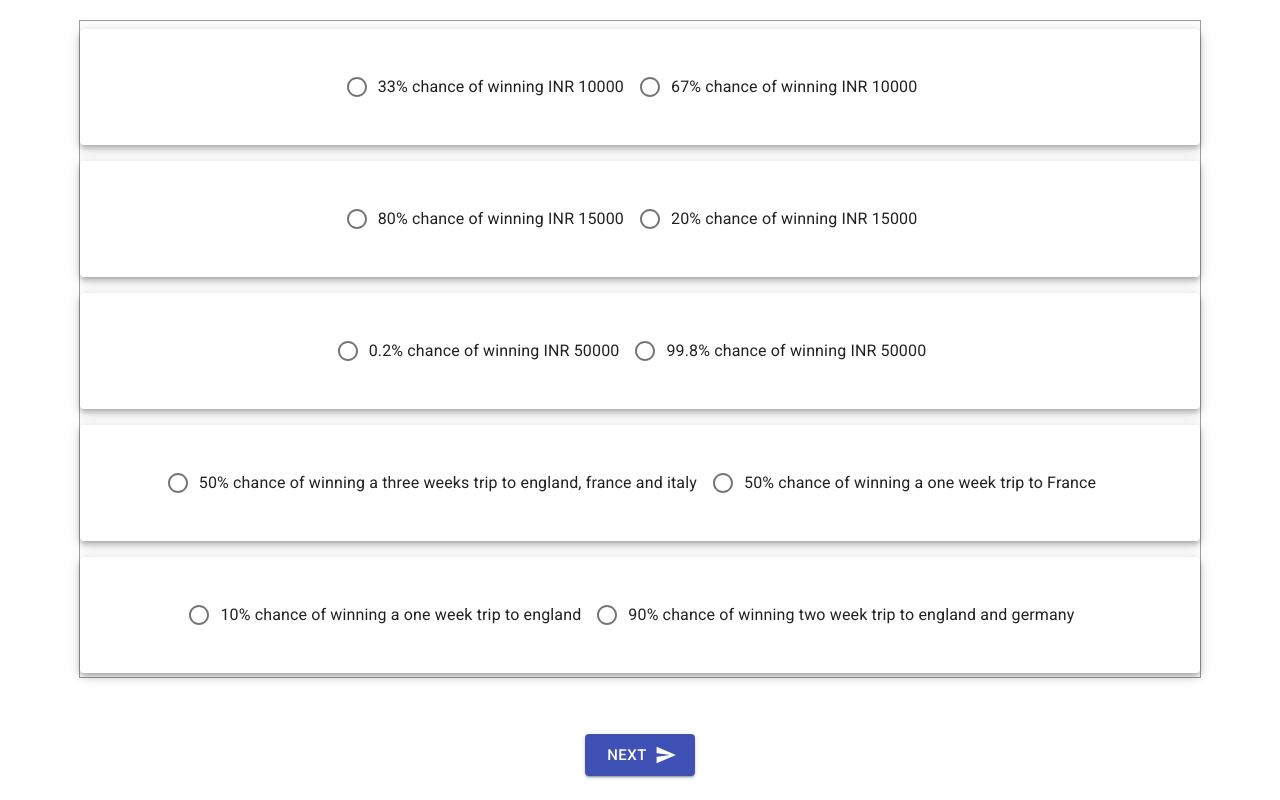
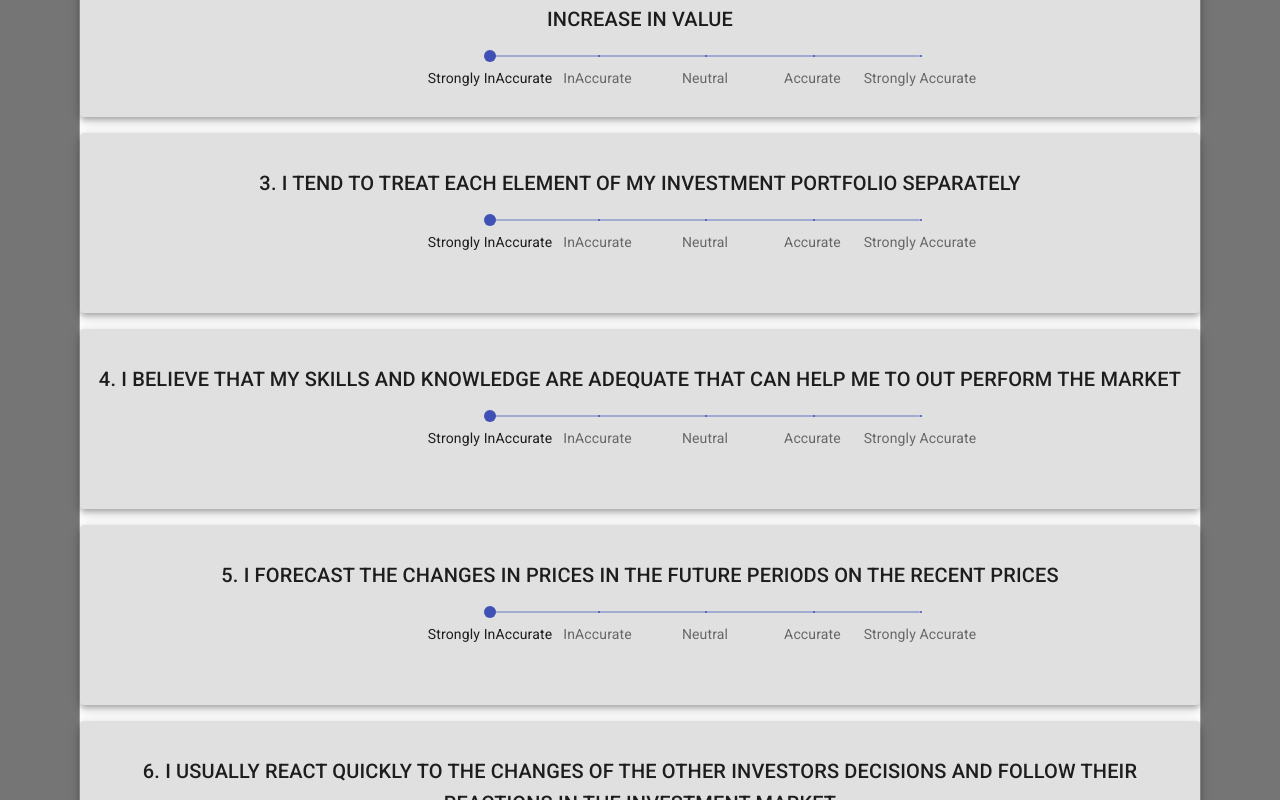
Before and after one commit to Santosh-Balaaji/Personal-Analaysis, a React (Create React App) app: page / in a window 1280 px wide. Shown: the part 380-1180 px from the top of the page. Built offline with nearby package versions, Linux system fonts and the light colour scheme.

Commit message:
dection3 done

```diff
--- a/src/App.js
+++ b/src/App.js
@@ -9,7 +9,7 @@ class App extends React.Component
   render(){
     return (
       <div className="App">
-        <Section2 />
+        <Section3 />
       </div>
     );
   }
--- a/src/Components/AppBar.js
+++ b/src/Components/AppBar.js
@@ -7,6 +7,8 @@ import Typography from '@material-ui/core/Typography';
 const useStyles = makeStyles(theme => ({
   root: {
     flexGrow: 1,
+    backgroundColor: '#232222'
+
   },
   menuButton: {
     marginRight: theme.spacing(2),
@@ -18,10 +20,9 @@ const useStyles = makeStyles(theme => ({
 
 export default function ButtonAppBar(props) {
   const classes = useStyles();
-
   return (
-    <div className={classes.root}>
-      <AppBar position="static">
+    <div >
+      <AppBar position="static" style={{background: '#1f1e1e'}}>
         <Toolbar>
 
           <Typography variant="h6" className={classes.title}>
--- a/src/Components/Description.js
+++ b/src/Components/Description.js
@@ -10,6 +10,7 @@ const useStyles = makeStyles(theme => ({
       margin: theme.spacing(3),
       width: '150rem',
       height: '15rem',
+    backgroundColor: '#e0e0e0',
     },
   },
   typo:{
--- a/src/Components/NextButton.js
+++ b/src/Components/NextButton.js
@@ -14,9 +14,10 @@ export default function NextButton(){
     return(
         <Button
         variant="contained"
-        color="primary"
+        color="secondary"
         size="large"
         className={classes.button}
+        style={{backgroundColor:"#1f1e1e"}}
         endIcon={<Icon>send</Icon>}
       >
         Next
--- a/src/Components/Radio.js
+++ b/src/Components/Radio.js
@@ -16,6 +16,7 @@ const useStyles = makeStyles(theme => ({
       width:'69rem',
       padding: '10px 10px',
       margin: `${theme.spacing(1)}px auto`,
+    backgroundColor: '#e0e0e0',
   },
   RadioButton:{
 
@@ -35,13 +36,14 @@ export default function RadioButtonsGroup(props) {
   const classes = useStyles();
   const [value, setValue] = React.useState("");
 
-  const handleChange = event => {
+  const handleChange = (event,value) => {
     setValue(event.target.value);
+    props.onChange(event,value);
   };
 
 
   return (
-<Paper elevation={5} className={classes.paper} >
+<Paper elevation={15} className={classes.paper} >
 <Grid container wrap="nowrap" spacing={2}>
   <Grid item xs >
   <div className={classes.margin} />
@@ -54,7 +56,7 @@ export default function RadioButtonsGroup(props) {
             aria-label="gender"
             name="gender1"
             value={value}
-            onChange={handleChange}
+            onChange={(event,value)=>handleChange(event,value)}
           >
         <Grid container justify="center" spacing={1}>
         <FormGroup row>
--- a/src/Components/Sliders.js
+++ b/src/Components/Sliders.js
@@ -11,6 +11,8 @@ const useStyles = makeStyles(theme => ({
         width:'69rem',
         padding: '10px 10px',
         margin: `${theme.spacing(1)}px auto`,
+      backgroundColor: '#e0e0e0',
+
     },
     margin: {
         height: theme.spacing(3),
@@ -24,7 +26,9 @@ const useStyles = makeStyles(theme => ({
   }));
 
 
-  function valuetext(value) {
+
+
+    function valuetext(value) {
     return `${value}`;
   }
 
--- a/src/Sections/Section2.js
+++ b/src/Sections/Section2.js
@@ -1,37 +1,71 @@
 import React from 'react';
-import {Grid,Box,Paper} from '@material-ui/core';
-import Sliders from '../Components/Sliders';
+import {Grid,Box} from '@material-ui/core';
 import NextButton from '../Components/NextButton';
 import ButtonAppBar from '../Components/AppBar';
 import SimplePaper from '../Components/Description';
 import RadioButtonsGroup from '../Components/Radio';
 
+
 export default class Section1 extends React.Component {
+
+    state={
+        radio1:[],
+        radio2:[],
+        radio3:[],
+        radio4:[],
+        radio5:[]
+    }
+    onChange1=(event,value)=>{
+        this.setState({radio1: value},function(){
+            console.log(this.state.radio1);
+        });
+    }
+    onChange2=(event,value)=>{
+        this.setState({radio2: value},function(){
+            console.log(this.state.radio2);
+        });
+    }
+    onChange3=(event,value)=>{
+        this.setState({radio3: value},function(){
+            console.log(this.state.radio3);
+        });
+    }
+    onChange4=(event,value)=>{
+        this.setState({radio4: value},function(){
+            console.log(this.state.radio4);
+        });
+    }
+    onChange5=(event,value)=>{
+        this.setState({radio5: value},function(){
+            console.log(this.state.radio5);
+        });
+    }
     render(){
+
         const defaultProps = {
-            bgcolor: 'background.paper',
+            bgcolor: '#f5f5f5',
             m: 6,
             style: { width: '70rem', height: '41rem' },
             borderColor: 'grey.500',
+
+
           };
         return (
-            <div>
+            <div style={{backgroundColor: 'rgba(0, 0, 0, 0.54)'}}>
             <ButtonAppBar AppBarText={'BIG FIVE FACTOR THEORY'}/>
               <SimplePaper Description={'Prospect theory is a behavioral model that shows how people decide between alternatives that involve risk and uncertainty(e.g.% likelihood of gains or losses). It demonstrates that people think in terms of expected utility relative to a reference point (e.g. current wealth) rather than absolute outcomes.'} />
               <Box display="flex" justifyContent="center">
               <Box border={1} {...defaultProps}>
               <Grid container>
-                <RadioButtonsGroup radioOption1={'33% chance of winning INR 10000'} radioOption2={'67% chance of winning INR 10000'} />
-                <RadioButtonsGroup radioOption1={'80% chance of winning INR 15000'} radioOption2={'20% chance of winning INR 15000'} />
-                <RadioButtonsGroup radioOption1={'0.2% chance of winning INR 50000'} radioOption2={'99.8% chance of winning INR 50000'} />
-                <RadioButtonsGroup radioOption1={'50% chance of winning a three weeks trip to england, france and italy'} radioOption2={'50% chance of winning a one week trip to France'} />
-                <RadioButtonsGroup radioOption1={'10% chance of winning a one week trip to england'} radioOption2={'90% chance of winning two week trip to england and germany'} />
+                <RadioButtonsGroup radioOption1={'33% chance of winning INR 10000'} radioOption2={'67% chance of winning INR 10000'} onChange={this.onChange1} />
+                <RadioButtonsGroup radioOption1={'80% chance of winning INR 15000'} radioOption2={'20% chance of winning INR 15000'} onChange={this.onChange2}/>
+                <RadioButtonsGroup radioOption1={'0.2% chance of winning INR 50000'} radioOption2={'99.8% chance of winning INR 50000'} onChange={this.onChange3}/>
+                <RadioButtonsGroup radioOption1={'50% chance of winning a three weeks trip to england, france and italy'} radioOption2={'50% chance of winning a one week trip to France'} onChange={this.onChange4} />
+                <RadioButtonsGroup radioOption1={'10% chance of winning a one week trip to england'} radioOption2={'90% chance of winning two week trip to england and germany'}  onChange={this.onChange5}/>
               </Grid>
               </Box>
               </Box>
               <NextButton />
-
-
             </div>
         );
     }
--- a/src/Sections/Section3.js
+++ b/src/Sections/Section3.js
@@ -75,7 +75,7 @@ export default class Section1 extends React.Component {
         };
 
         return (
-            <div>
+          <div style={{backgroundColor: 'rgba(0, 0, 0, 0.54)'}}>
                 <ButtonAppBar AppBarText={'BEHAVOIRAL BIASES'}/>
               <Box display="flex" justifyContent="center">
               <Box border={1} {...defaultProps}>
```
